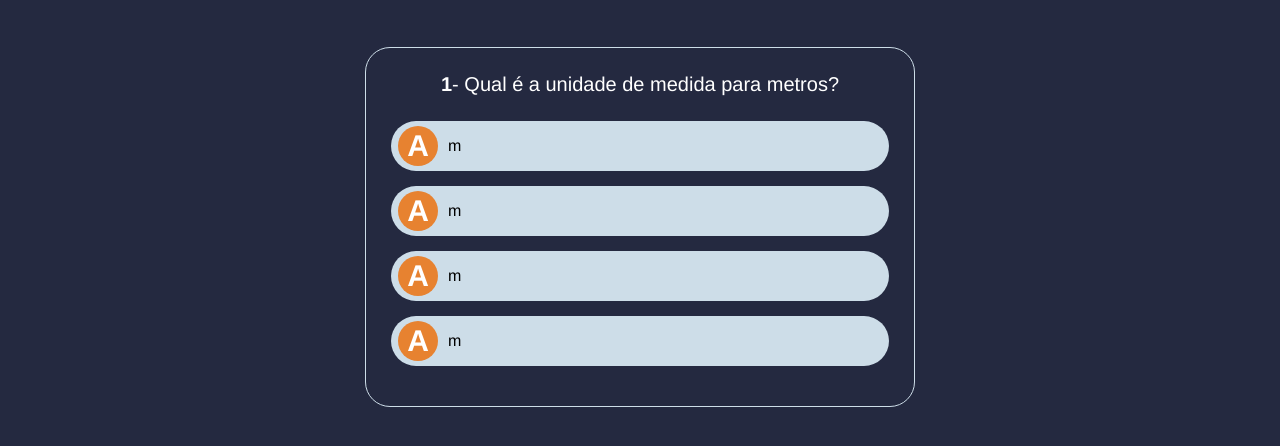
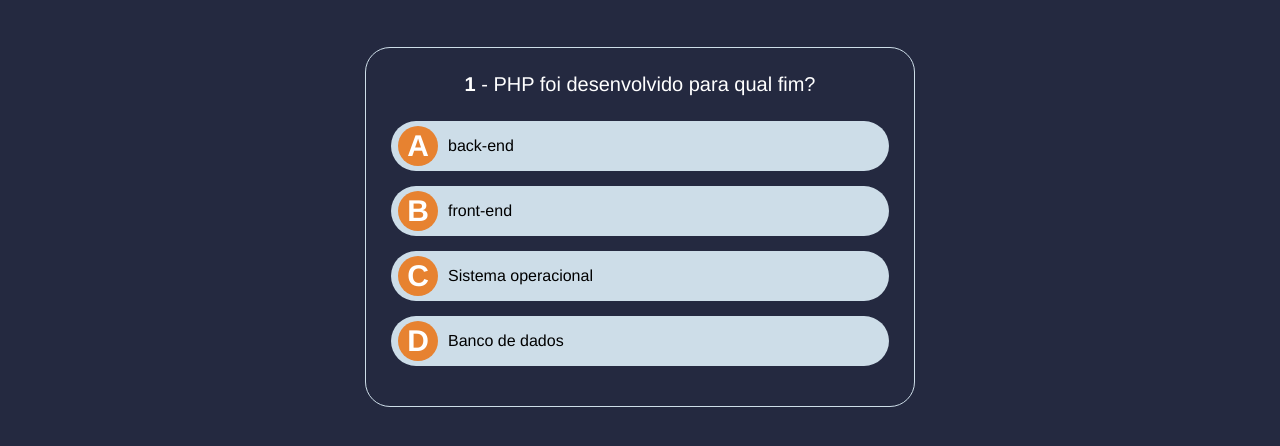
Before and after one commit to OsmarBaia/JavaScript-Quiz, a plain HTML site: page index.html in a window 1280 px wide. Shown: the part 120-566 px from the top of the page. Drawn offline with Linux system fonts and the light colour scheme.

Commit message:
Finished JavaScript

```diff
--- a/assets/css/style.css
+++ b/assets/css/style.css
@@ -47,7 +47,7 @@ body {
     font-weight: bold;
 }
 
-#corret-answer {
+#correct-answers {
     font-weight: bold;
     color: #40b576;
 }
--- a/assets/js/scripts.js
+++ b/assets/js/scripts.js
@@ -0,0 +1,172 @@
+const question = document.querySelector('#question');
+const restartButton = document.querySelector('#restart');
+const answersBox = document.querySelector('#answers-box');
+const quizContainer = document.querySelector('#quiz-container');
+const scoreContainer = document.querySelector('#score-container');
+const letters = ["a", "b", "c", "d"];
+let points = 0;
+let currentQuestion = 0;
+
+const questions = [
+    {
+        "question": "PHP foi desenvolvido para qual fim?",
+        "answers": [
+            {
+                "answer": "back-end",
+                "correct": true
+            },
+            {
+                "answer": "front-end",
+                "correct": false
+            },
+            {
+                "answer": "Sistema operacional",
+                "correct": false
+            },
+            {
+                "answer": "Banco de dados",
+                "correct": false
+            },
+        ]
+    },
+    {
+        "question": "Uma forma de declarar variável em JavaScript:",
+        "answers": [
+            {
+                "answer": "$var",
+                "correct": false
+            },
+            {
+                "answer": "var",
+                "correct": true
+            },
+            {
+                "answer": "@var",
+                "correct": false
+            },
+            {
+                "answer": "#let",
+                "correct": false
+            },
+        ]
+    },
+    {
+        "question": "Qual o seletor de id no CSS?",
+        "answers": [
+            {
+                "answer": "#",
+                "correct": true
+            },
+            {
+                "answer": ".",
+                "correct": false
+            },
+            {
+                "answer": "@",
+                "correct": false
+            },
+            {
+                "answer": "/",
+                "correct": false
+            },
+        ]
+    },
+]
+
+function ToggleQuizVisibility() {
+    quizContainer.classList.toggle('hide');
+}
+
+function ToggleScoreVisibility() {
+    scoreContainer.classList.toggle('hide');
+}
+
+
+function ShowEndMessage() {
+    ToggleQuizVisibility();
+    ToggleScoreVisibility();
+
+    const score = ((points / questions.length) * 100).toFixed(2);
+    const displayScore = document.querySelector('#display-score');
+    displayScore.textContent = score.toString();
+
+    const correctAnswers = document.querySelector('#correct-answers');
+    correctAnswers.textContent = points.toString();
+
+    const questionQnt = document.querySelector('#questions-qty');
+    questionQnt.textContent = questions.length.toString();
+
+}
+
+function NextQuestion() {
+    setTimeout(function () {
+        if (currentQuestion >= questions.length) {
+            ShowEndMessage();
+            return;
+        }
+        CreateQuestion(currentQuestion);
+    }, 700);
+}
+
+function checkAnswer(btn) {
+    const buttons = answersBox.querySelectorAll("button");
+    buttons.forEach(function (button) {
+        if (button.getAttribute("correct-answer") === "true") {
+            button.classList.add("correct-answer");
+            if (btn === button) {
+                points++;
+            }
+        } else {
+            button.classList.add("wrong-answer");
+        }
+    });
+
+    NextQuestion();
+}
+
+function CreateQuestion(i) {
+    const oldButtons = answersBox.querySelectorAll('button');
+    oldButtons.forEach(function (btn) {
+        btn.remove();
+    });
+
+    //Print Question
+    const questionText = question.querySelector('#question-text');
+    const questionNumber = question.querySelector('#question-number');
+    questionText.textContent = questions[i].question;
+    questionNumber.textContent = i + 1;
+
+    questions[i].answers.forEach(function (answer, i) {
+        //Print Answers
+        const answerTemplate = document.querySelector('.answer-template').cloneNode(true);
+        const letterBtn = answerTemplate.querySelector('.btn-letter');
+        const answerText = answerTemplate.querySelector('.question-answer');
+        letterBtn.textContent = letters[i];
+        answerText.textContent = answer["answer"];
+        answerTemplate.setAttribute("correct-answer", answer["correct"]);
+        answerTemplate.classList.remove("hide");
+        answerTemplate.classList.remove("answer-template");
+        answersBox.appendChild(answerTemplate);
+
+        //Validate Answer
+        answerTemplate.addEventListener("click", function () {
+            checkAnswer(this);
+        });
+    });
+
+    currentQuestion++;
+}
+
+function init() {
+    points = 0;
+    currentQuestion = 0;
+    CreateQuestion(currentQuestion);
+}
+
+init();
+
+restartButton.addEventListener('click', function () {
+    ToggleQuizVisibility();
+    ToggleScoreVisibility();
+    init();
+});
```
Also changed, not shown: index.html (+2 -2 lines).
